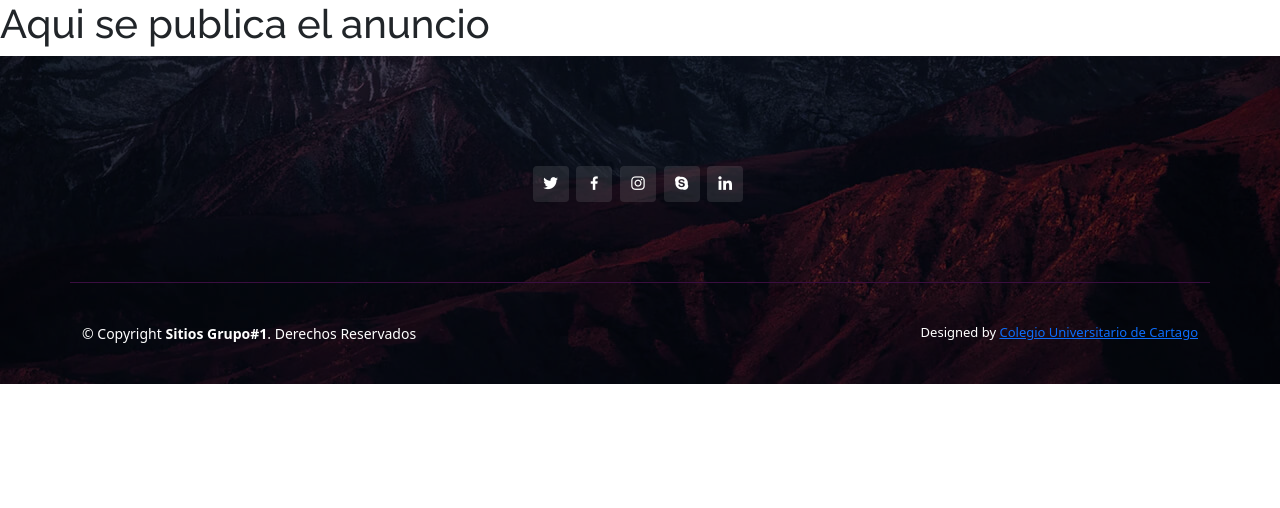
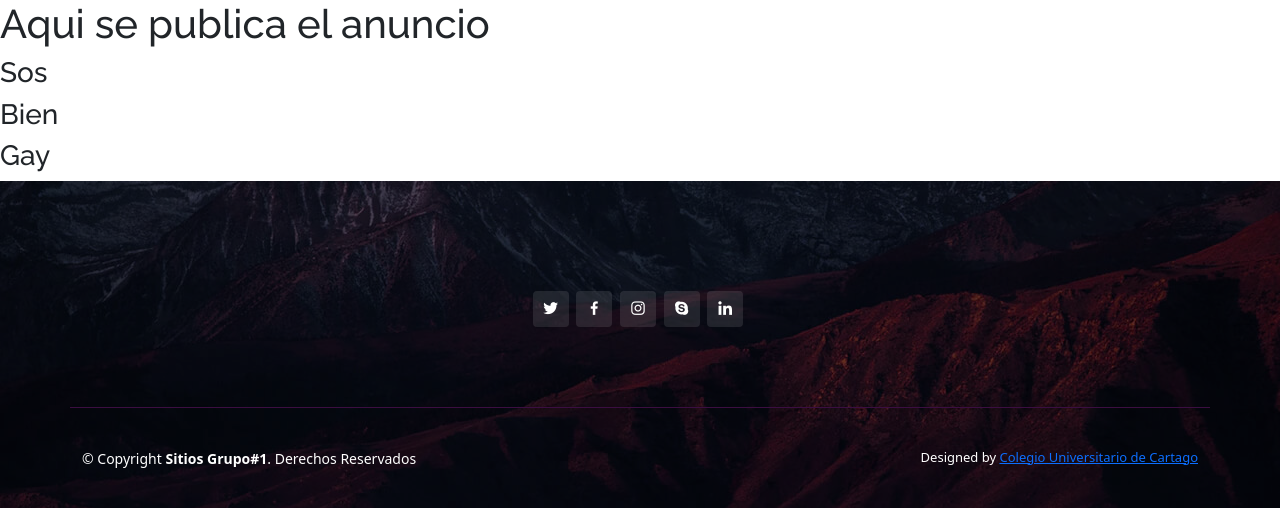
Before and after one commit to Mvargas26/MyLodgmentPlace, a PHP site: page /App/Views/PublicarInmueble_View.php in a window 1280 px wide. Shown: the part 70-578 px from the top of the page. Run offline with PHP 8.4, Linux system fonts and the light colour scheme; data that the repository does not hold is empty; some libraries are stand-ins or nearby versions.

Commit message:
prueba pull
asd

```diff
--- a/App/Views/PublicarInmueble_View.php
+++ b/App/Views/PublicarInmueble_View.php
@@ -8,11 +8,9 @@ include './templates/Header.php';
 
 
 
-
-
-
-
-
+<h3>Sos</h3>
+<h3>Bien</h3>
+<h3>Gay</h3>
 
 
 <!-- ==============================================Inicio Footer ======= -->
```
